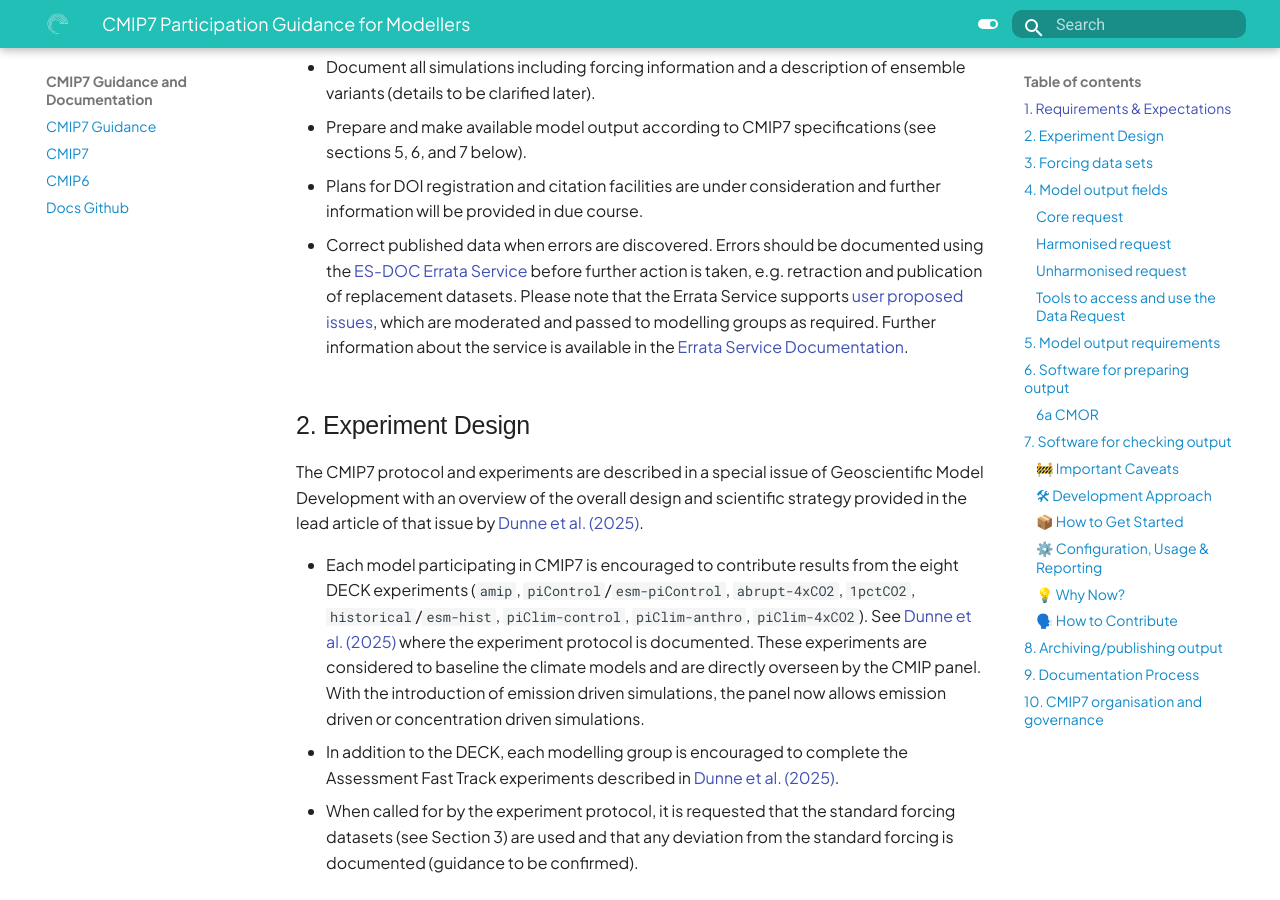
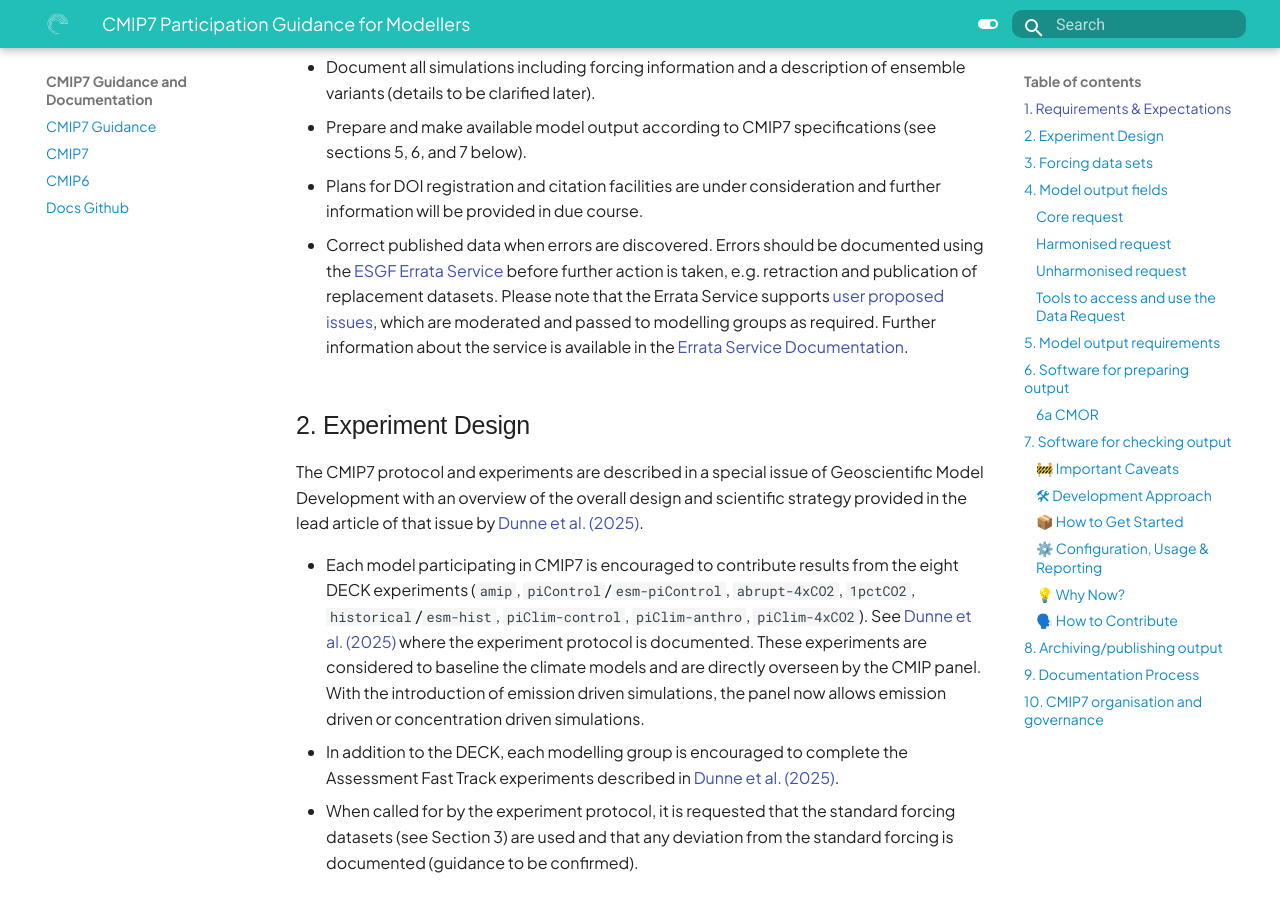
Before and after one commit to WCRP-CMIP/cmip7-guidance, an MkDocs documentation site: the page built from docs/CMIP7/guidance_for_modellers.md, in a window 1280 px wide and 900 px high, scrolled down 701 px. Built offline with MkDocs 1.6.1 and Material for MkDocs 9.7.7, drawn with Linux system fonts in a browser that asks for light colours; some web fonts are replaced.

Commit message:
remove ES-DOC mention in CMIP7 modellers guidance

```diff
--- a/docs/CMIP7/guidance_for_modellers.md
+++ b/docs/CMIP7/guidance_for_modellers.md
@@ -43,7 +43,7 @@ provided as early as possible):
   further information will be provided in due course.
 
 * Correct published data when errors are discovered. Errors should be documented using the
-  [ES-DOC Errata Service](https://errata.ipsl.fr/) before further action is taken, e.g. retraction
+  [ESGF Errata Service](https://errata.ipsl.fr/) before further action is taken, e.g. retraction
   and publication of replacement datasets.  Please note that the Errata Service supports
   [user proposed issues](https://ipsl.gitbook.io/esgf-errata-service/errata-service-web-pages/propose-an-issue-through-webforms),
   which are moderated and passed to modelling groups as required. Further information about the
```
